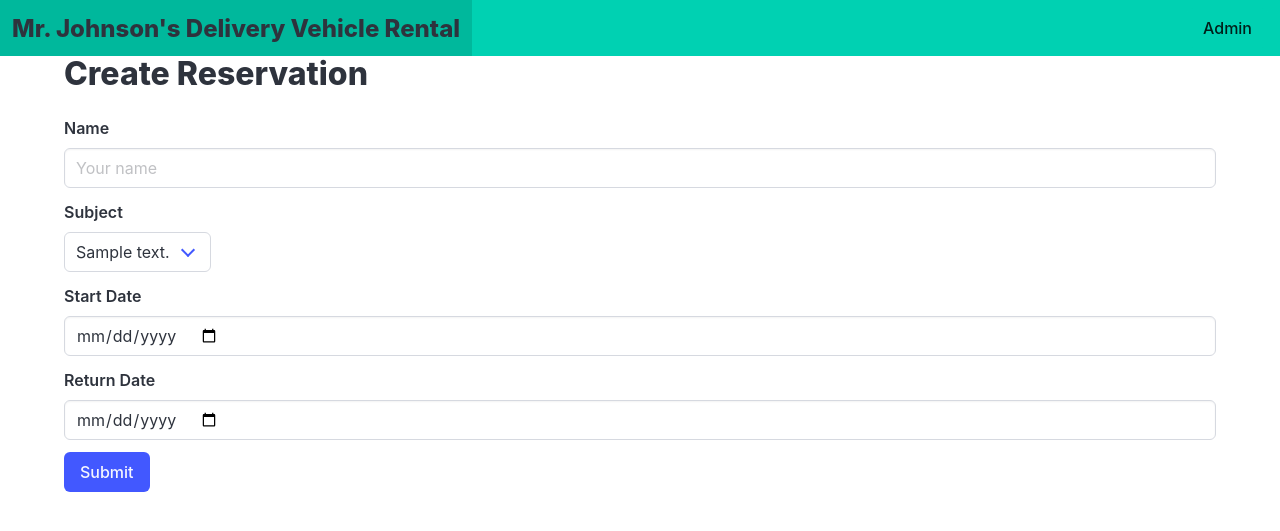
After one commit to paddymills/cmpsc487w, a Python web app: template rentals/templates/index.html in a window 1280 px wide. The commit adds this page. Shown: the top 531 px of the page. Run offline with Jinja, Linux system fonts and the light colour scheme; the template is opened without the code that fills it: most values are stand-ins (such as "Sample title", 1, 10 or a date in 2020).

```diff
--- /dev/null
+++ b/rentals/templates/index.html
@@ -0,0 +1,69 @@
+<!DOCTYPE html>
+<html lang="en">
+<head>
+	<meta charset="UTF-8">
+	<meta name="viewport" content="width=device-width, initial-scale=1.0">
+	<script src="https://unpkg.com/htmx.org@2.0.3" integrity="sha384-0895/pl2MU10Hqc6jd4RvrthNlDiE9U1tWmX7WRESftEDRosgxNsQG/Ze9YMRzHq" crossorigin="anonymous"></script>
+	<link rel="stylesheet" href="https://cdn.jsdelivr.net/npm/bulma@1.0.2/css/bulma.min.css">
+	<title>Mr. Johnson's Delivery Vehicle Rental</title>
+</head>
+<body>
+	<header>
+		<nav class="navbar is-primary">
+			<div class="navbar-brand">
+				<a class="navbar-item" href="/">
+					<h1 class="title is-4">Mr. Johnson's Delivery Vehicle Rental</h1>
+				</a>
+			</div>
+			<div class="navbar-menu">
+				<div class="navbar-end">
+					<div class="navbar-item">
+						<a class="button is-primary" href="/admin">Admin</a>
+					</div>
+				</div>
+			</div>
+		</nav>
+	</header>
+	<main class="container is-flex is-flex-direction-column">
+		<p class="has-text-success">{{ msg }}</p>
+		<h1 class="title">Create Reservation</h1>
+		<form method="post">
+			<div class="field">
+				<label class="label">Name</label>
+				<div class="control">
+					<input class="input" type="text" name="name" placeholder="Your name">
+				</div>
+			</div>
+			<div class="field">
+				<label class="label">Subject</label>
+				<div class="control">
+					<div class="select">
+						<select name="vehicle">
+							{% for vehicle in vehicles %}
+							<option value="{{ vehicle.id }}">{{ vehicle.description }}</option>
+							{% endfor %}
+						</select>
+					</div>
+				</div>
+			</div>
+			<div class="field">
+				<label class="label">Start Date</label>
+				<div class="control">
+					<input class="input" type="date" name="start">
+				</div>
+			</div>
+			<div class="field">
+				<label class="label">Return Date</label>
+				<div class="control">
+					<input class="input" type="date" name="end">
+				</div>
+			</div>
+			<div class="field is-grouped">
+				<div class="control">
+					<button class="button is-link">Submit</button>
+				</div>
+			</div>
+		</form>
+	</main>
+</body>
+</html>
```
Also changed, not shown: app.py (deleted, +0 -15 lines), deploy.py (added, +16 -0 lines), rentals/__init__.py (added, +29 -0 lines), rentals/templates/admin.html (renamed from templates/admin.html, +14 -4 lines), rentals/templates/login.html (added, +44 -0 lines), templates/base.html (deleted, +0 -24 lines), templates/client.html (deleted).
